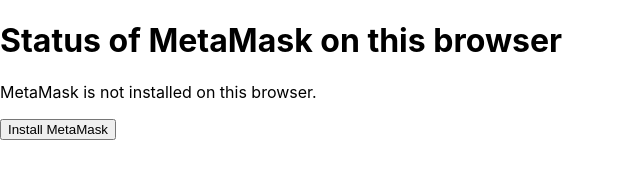
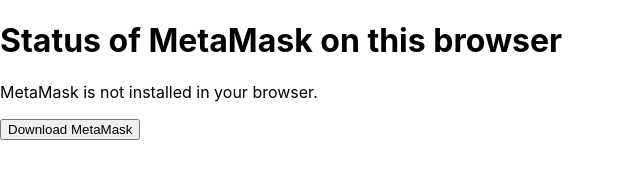
Before and after one commit to Kobani-FM/bridging-block, a React (Create React App) app in the folder src/frontend/: page / in a window 1280 px wide. Shown: the top 190 px of the page, without its empty margins (0-640 px from the left). Built offline with nearby package versions, Linux system fonts and the light colour scheme.

Commit message:
added supported browser

```diff
--- a/src/frontend/src/components/metaMaskDetector.js
+++ b/src/frontend/src/components/metaMaskDetector.js
@@ -1,32 +1,46 @@
-import React, { useState, useEffect } from "react";
+import React, { useState, useEffect } from 'react';
 
-const MetaMaskDetector = () => {
+function MetaMaskCheck() {
+    const [isSupportedBrowser, setIsSupportedBrowser] = useState(false);
     const [isMetaMaskInstalled, setIsMetaMaskInstalled] = useState(false);
 
     useEffect(() => {
-        const checkMetaMask = async () => {
-            const isInstalled = typeof window.ethereum !== "undefined";
-            setIsMetaMaskInstalled(isInstalled);
-        };
-        checkMetaMask();
+        const userAgent = window.navigator.userAgent;
+        const isChrome = /Chrome/.test(userAgent) && /Google Inc/.test(navigator.vendor);
+        const isFirefox = typeof InstallTrigger !== 'undefined';
+        const isBrave = /Brave/.test(userAgent);
+        const isEdge = /Edg/.test(userAgent);
+        const isOpera = /OPR/.test(userAgent);
+
+        if (isChrome || isFirefox || isBrave || isEdge || isOpera) {
+            setIsSupportedBrowser(true);
+            const { ethereum } = window;
+            if (ethereum && ethereum.isMetaMask) {
+                setIsMetaMaskInstalled(true);
+            }
+        }
     }, []);
 
-    const handleInstallMetaMask = () => {
-        window.open("https://metamask.io/download.html", "_blank");
+    const handleDownloadMetaMask = () => {
+        window.open('https://metamask.io/');
     };
 
     return (
         <div>
-            {isMetaMaskInstalled ? (
-                <p>MetaMask is installed on this browser.</p>
+            {isSupportedBrowser ? (
+                isMetaMaskInstalled ? (
+                    <p>MetaMask is installed in your browser.</p>
+                ) : (
+                    <div>
+                        <p>MetaMask is not installed in your browser.</p>
+                        <button onClick={handleDownloadMetaMask}>Download MetaMask</button>
+                    </div>
+                )
             ) : (
-                <div>
-                    <p>MetaMask is not installed on this browser.</p>
-                    <button onClick={handleInstallMetaMask}>Install MetaMask</button>
-                </div>
+                <p>Your browser is not supported.</p>
             )}
         </div>
     );
-};
+}
 
-export default MetaMaskDetector;
+export default MetaMaskCheck;
```
